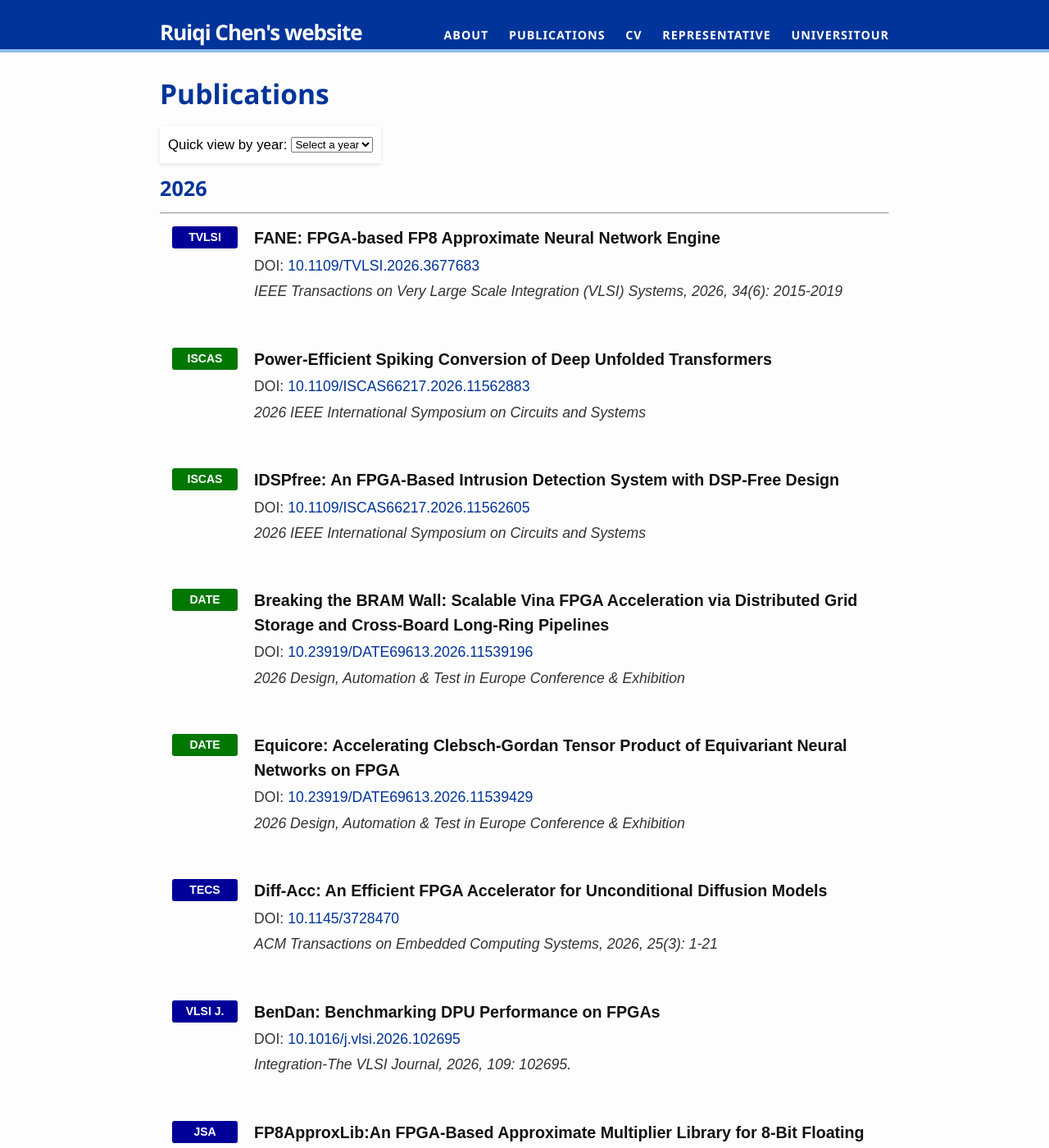
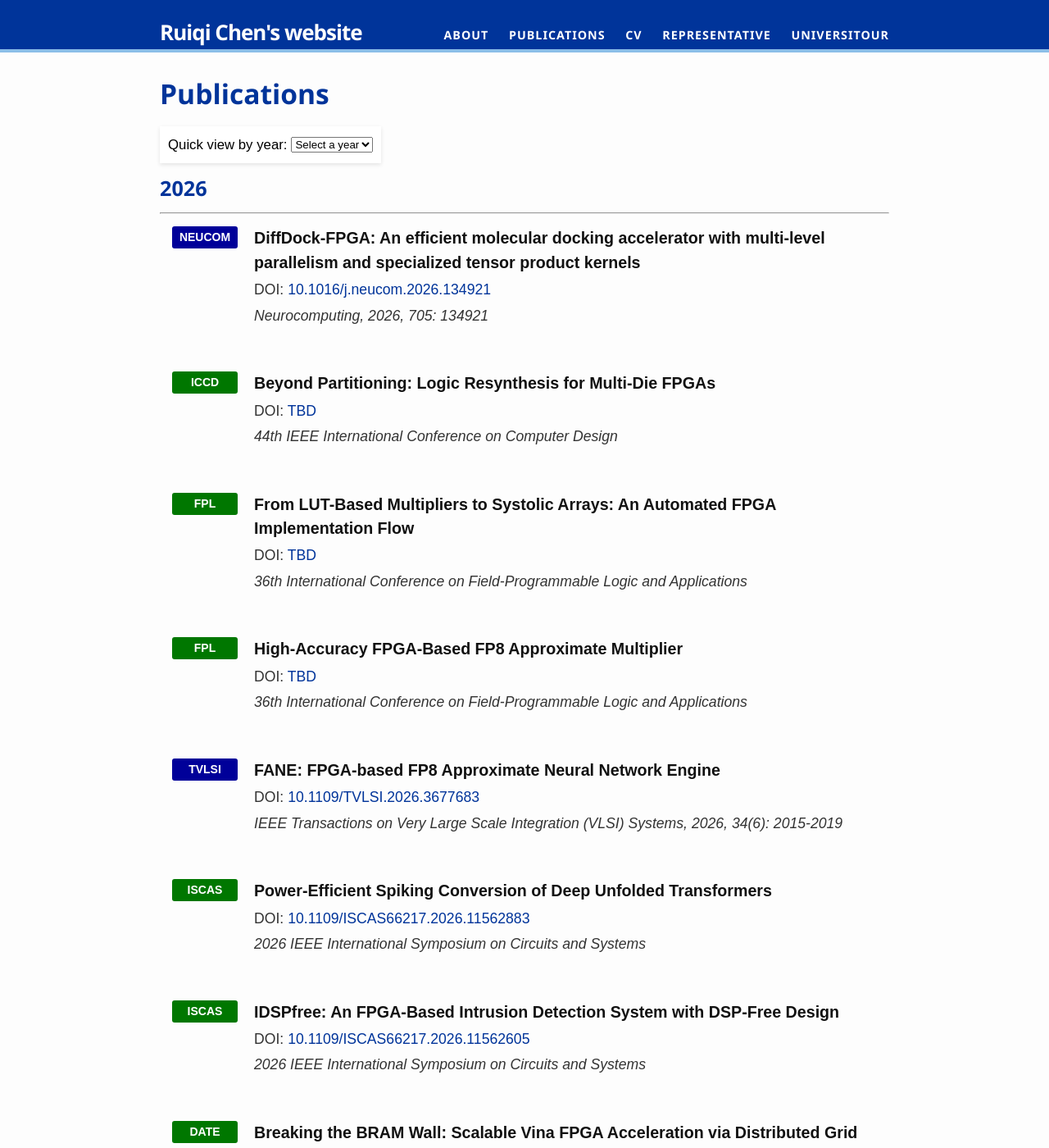
Before and after one commit to ruiqichen7/ruiqichen7.github.io, a Jekyll site: the page built from publications.md, in a window 1280 px wide and 1400 px high. Shown: the whole window at 82% size. Built offline with Jekyll 4.4.1, drawn with Linux system fonts in a browser that asks for light colours.

Commit message:
update publist

```diff
--- a/publications.md
+++ b/publications.md
@@ -22,6 +22,98 @@ permalink: /publications/
 2026
 ======
 ------
+
+<div style="padding: 15px; margin-bottom: 20px; display: flex;">
+  <div style="flex: 0 0 80px;">
+    <span
+      style="
+        display: inline-block;
+        width: 80px;
+        box-sizing: border-box;
+        text-align: center;
+        background-color: #009;
+        color: #fff;
+        padding: 3px 8px;
+        font-size: 14px;
+        font-weight: bold;
+        border-radius: 3px;
+      ">NEUCOM</span>
+    </div>
+    <div style="flex: 1; padding-left: 20px;">
+        <h3 style="margin: 0;font-style: normal;font-weight: 600;">DiffDock-FPGA: An efficient molecular docking accelerator with multi-level parallelism and specialized tensor product kernels</h3>
+        <p style="margin: 5px 0;">DOI: <a href="https://www.sciencedirect.com/science/article/pii/S0925231226023192" >10.1016/j.neucom.2026.134921</a></p>
+        <p style="margin: 5px 0;"><i> Neurocomputing, 2026, 705: 134921</i></p>
+    </div>
+</div>
+
+<div style="padding: 15px; margin-bottom: 20px; display: flex;">
+  <div style="flex: 0 0 80px;">
+    <span
+      style="
+        display: inline-block;
+        width: 80px;
+        box-sizing: border-box;
+        text-align: center;
+        background-color: #070;
+        color: #fff;
+        padding: 3px 8px;
+        font-size: 14px;
+        font-weight: bold;
+        border-radius: 3px;
+      ">ICCD</span>
+    </div>
+    <div style="flex: 1; padding-left: 20px;">
+        <h3 style="margin: 0;font-style: normal;font-weight: 600;">Beyond Partitioning: Logic Resynthesis for Multi-Die FPGAs</h3>
+        <p style="margin: 5px 0;">DOI: <a href="https://www.iccd-conf.com/2026/home.html" >TBD</a></p>
+        <p style="margin: 5px 0;"><i>44th IEEE International Conference on Computer Design</i></p>
+    </div>
+</div>
+
+<div style="padding: 15px; margin-bottom: 20px; display: flex;">
+  <div style="flex: 0 0 80px;">
+    <span
+      style="
+        display: inline-block;
+        width: 80px;
+        box-sizing: border-box;
+        text-align: center;
+        background-color: #070;
+        color: #fff;
+        padding: 3px 8px;
+        font-size: 14px;
+        font-weight: bold;
+        border-radius: 3px;
+      ">FPL</span>
+    </div>
+    <div style="flex: 1; padding-left: 20px;">
+        <h3 style="margin: 0;font-style: normal;font-weight: 600;">From LUT-Based Multipliers to Systolic Arrays: An Automated FPGA Implementation Flow</h3>
+        <p style="margin: 5px 0;">DOI: <a href="https://2026.fpl.org/" >TBD</a></p>
+        <p style="margin: 5px 0;"><i>36th International Conference on Field-Programmable Logic and Applications</i></p>
+    </div>
+</div>
+
+<div style="padding: 15px; margin-bottom: 20px; display: flex;">
+  <div style="flex: 0 0 80px;">
+    <span
+      style="
+        display: inline-block;
+        width: 80px;
+        box-sizing: border-box;
+        text-align: center;
+        background-color: #070;
+        color: #fff;
+        padding: 3px 8px;
+        font-size: 14px;
+        font-weight: bold;
+        border-radius: 3px;
+      ">FPL</span>
+    </div>
+    <div style="flex: 1; padding-left: 20px;">
+        <h3 style="margin: 0;font-style: normal;font-weight: 600;">High-Accuracy FPGA-Based FP8 Approximate Multiplier</h3>
+        <p style="margin: 5px 0;">DOI: <a href="https://2026.fpl.org/" >TBD</a></p>
+        <p style="margin: 5px 0;"><i>36th International Conference on Field-Programmable Logic and Applications</i></p>
+    </div>
+</div>
 
 <div style="padding: 15px; margin-bottom: 20px; display: flex;">
   <div style="flex: 0 0 80px;">
```
Also changed, not shown: index.html (+8 -0 lines).
